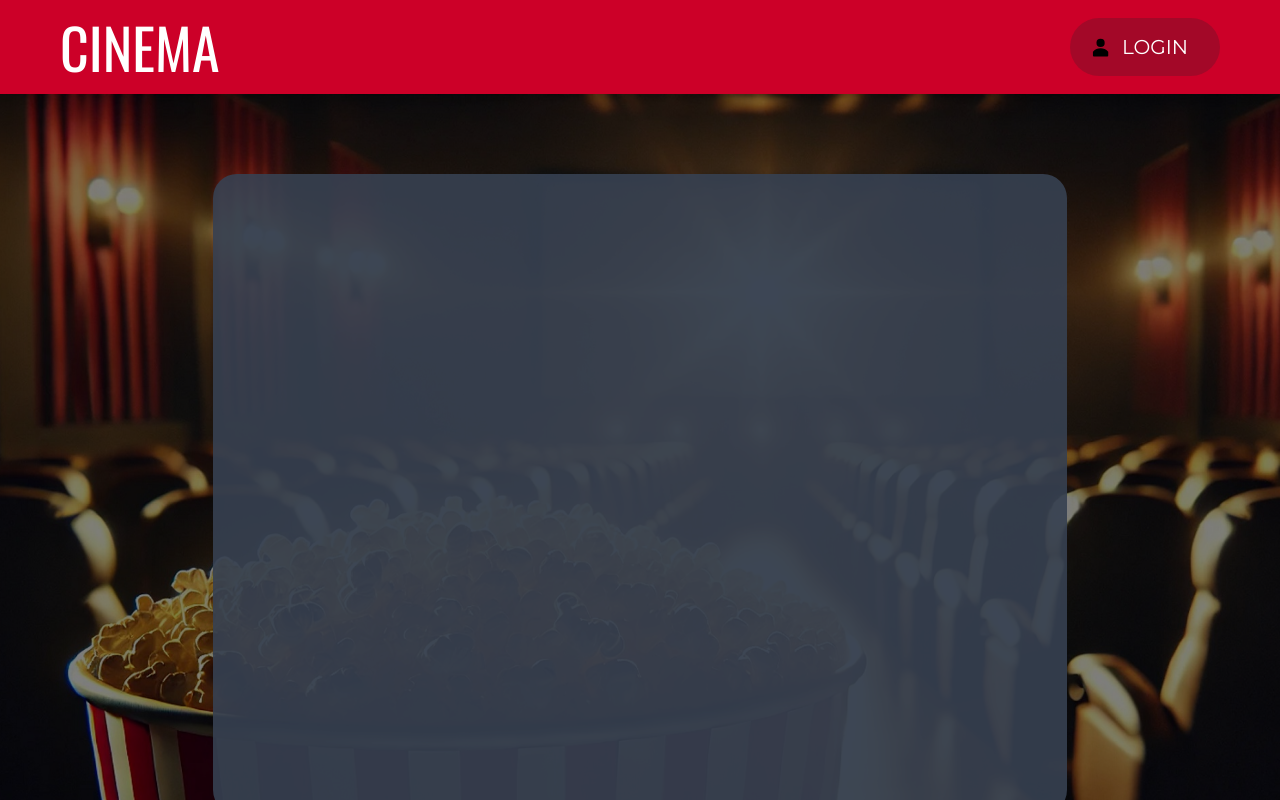
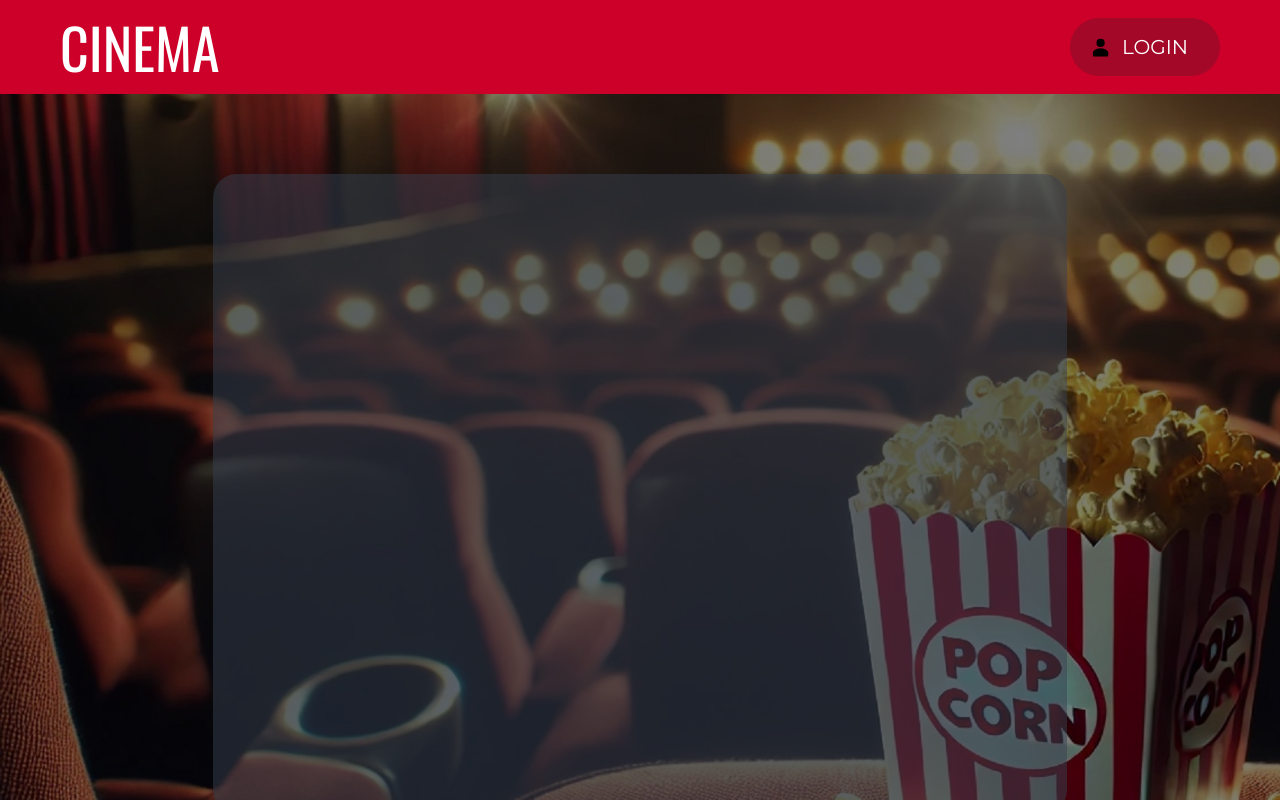
Before and after one commit to vonfredd/projekt-grupp-2, a Vue app in the folder frontend/: page /user in a window 1280 px wide. Shown: the top 800 px of the page. Built offline with nearby package versions, Linux system fonts and the light colour scheme.

Commit message:
Change background picture and opacity

```diff
--- a/frontend/src/views/UserProfileView.vue
+++ b/frontend/src/views/UserProfileView.vue
@@ -2,10 +2,9 @@
 </script>
 
 <template>
-  <main class="bg-cover min-h-screen bg-fixed relative bg-[bottom_right] bg-[url('/img/userbg.jpg')] flex justify-center">
+  <main class="bg-cover min-h-screen bg-fixed relative bg-left-top bg-[url('/img/userprofilebg.jpg')] flex justify-center">
     <div class="absolute inset-0 bg-black opacity-50"></div>
-    <div class="bg-gray-700 bg-opacity-90 rounded-3xl w-full xl:w-2/3 mx-5 md:mx-10 lg:mx-20 py-10 my-20 relative z-10">
-
+    <div class="bg-gray-700 bg-opacity-50 rounded-3xl w-full xl:w-2/3 mx-5 md:mx-10 lg:mx-20 py-10 my-20 relative z-10">
     </div>
   </main>
 </template>
```
Also changed, not shown: frontend/public/img/userbg.jpg (deleted), frontend/public/img/userprofilebg.jpg (added).
